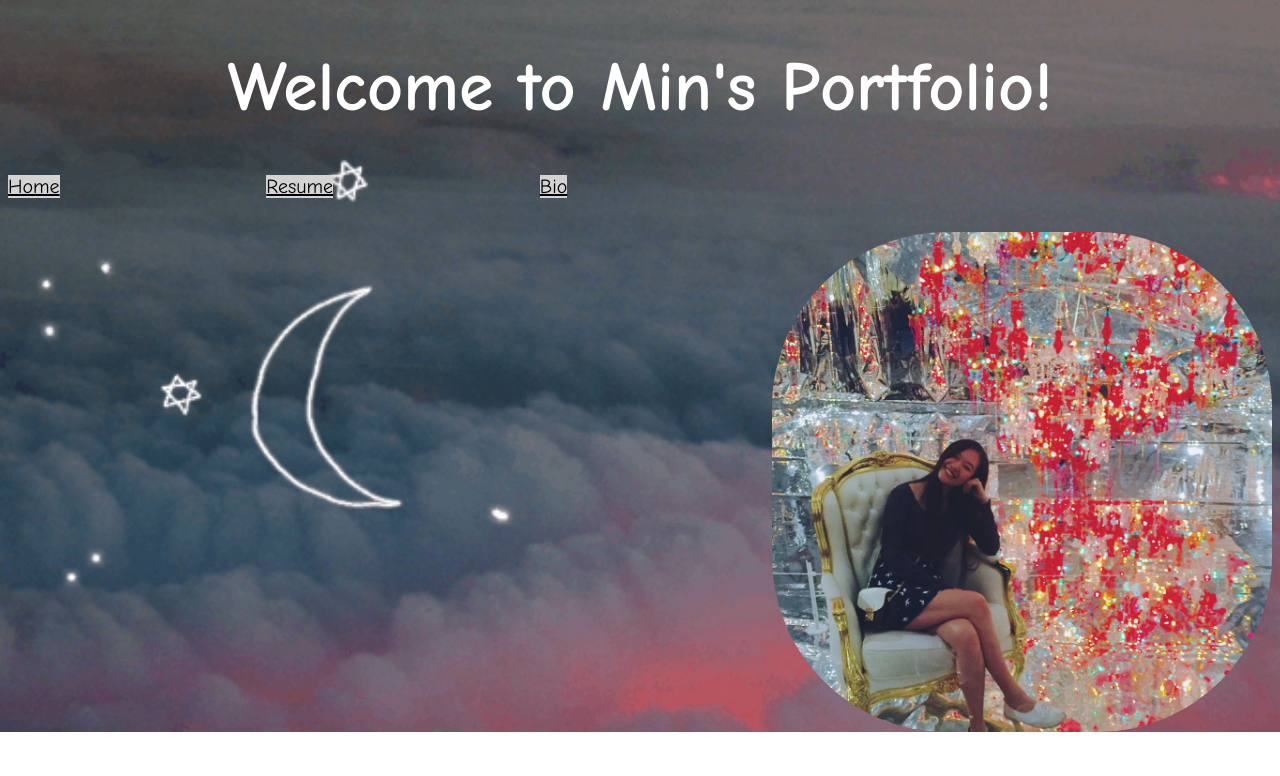
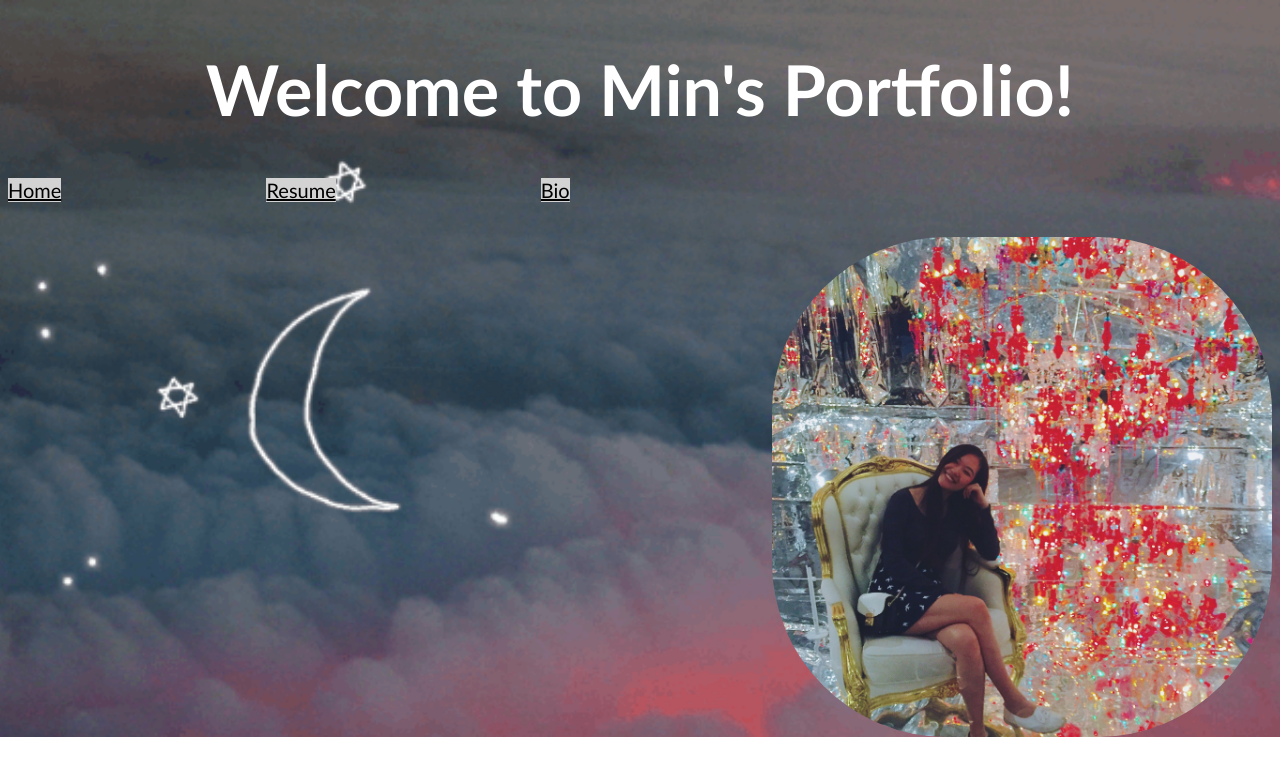
Before and after one commit to haominf/haominf.github.io, a plain HTML site: page index.html in a window 1280 px wide. Drawn offline with Linux system fonts and the light colour scheme.

Commit message:
changed the font

```diff
--- a/haominf.css
+++ b/haominf.css
@@ -4,7 +4,7 @@ body {
 	background-attachment: fixed;
 	background-position: center;
 	background-size: cover;
-	font-family: "Comic Sans MS", cursive, sans-serif;
+	font-family: "Trebuchet MS", Helvetica, sans-serif;
 	color: #eafffd;
 }
 
```
